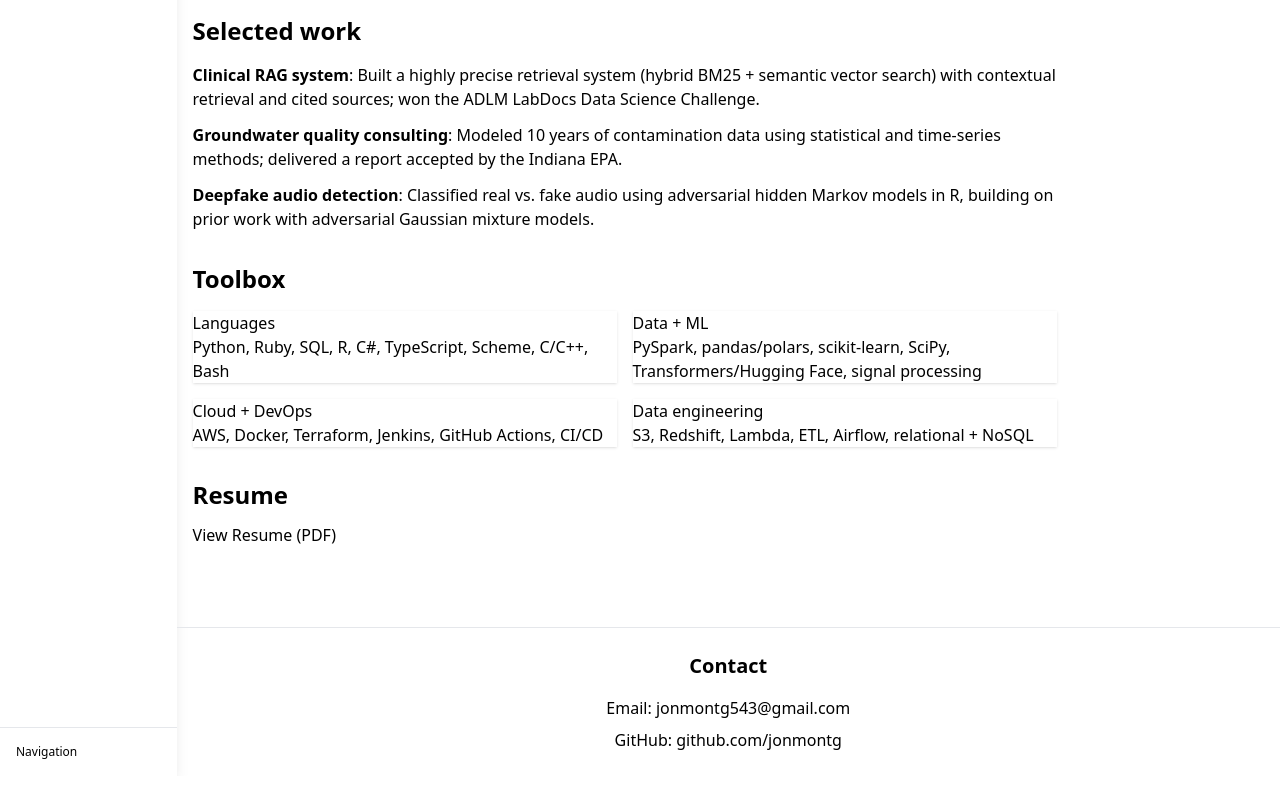
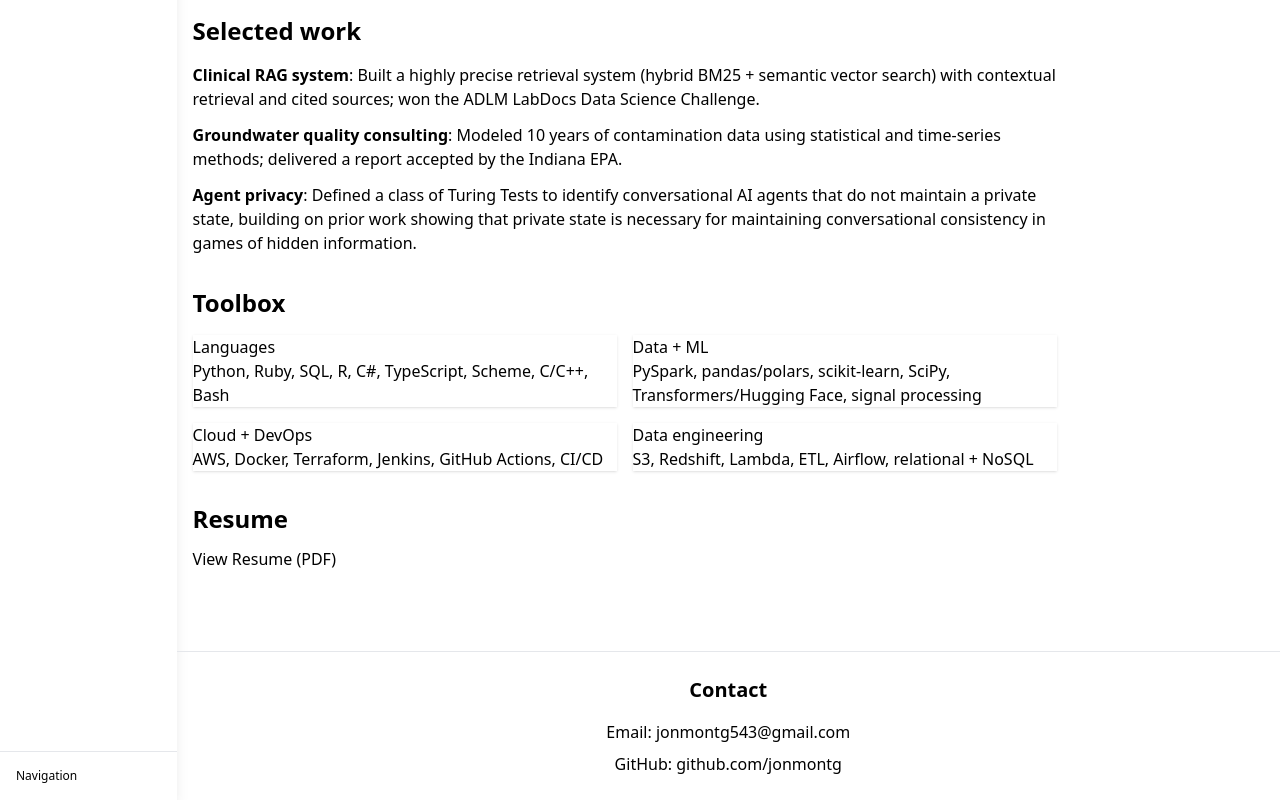
Before and after one commit to jonmontg/jonmontg.github.io, a React (Vite) app: page /about in a window 1280 px wide. Shown: the part 1213-2013 px from the top of the page. Before the commit the page ends 1989 px from the top, so only its background shows below. Built offline with nearby package versions, Linux system fonts and the light colour scheme; no server answers.

Commit message:
Update selected work

```diff
--- a/src/pages/AboutPage.tsx
+++ b/src/pages/AboutPage.tsx
@@ -74,9 +74,10 @@ export default function AboutPage() {
               by the Indiana EPA.
             </li>
             <li>
-              <span className="font-semibold">Deepfake audio detection</span>: Classified real vs. fake
-              audio using adversarial hidden Markov models in R, building on prior work with adversarial
-              Gaussian mixture models.
+              <span className="font-semibold">Agent privacy</span>: Defined a class of Turing Tests
+              to identify conversational AI agents that do not maintain a private state, building on prior work
+              showing that private state is necessary for maintaining conversational consistency in games of
+              hidden information.
             </li>
           </ul>
         </section>
```
